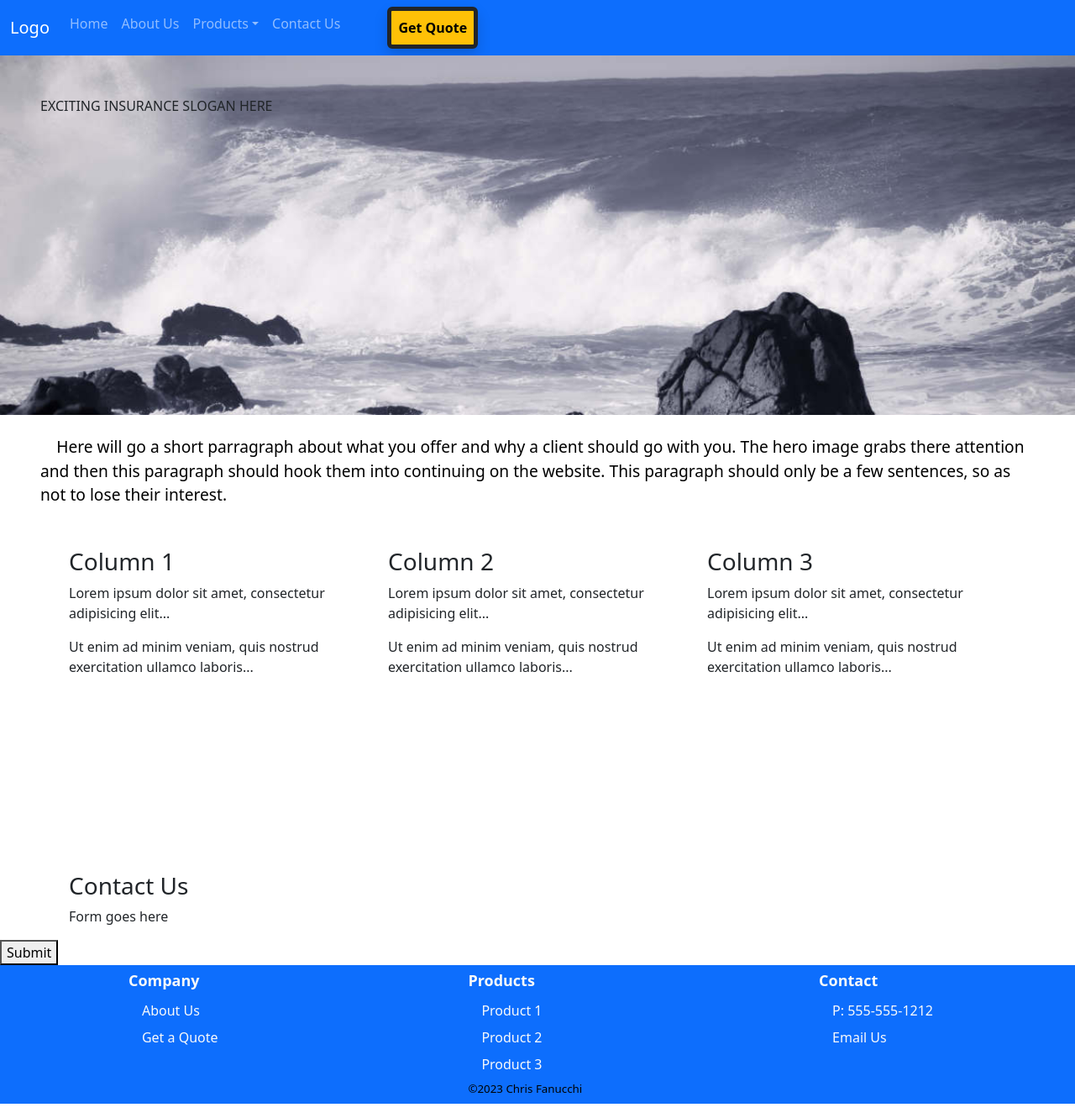
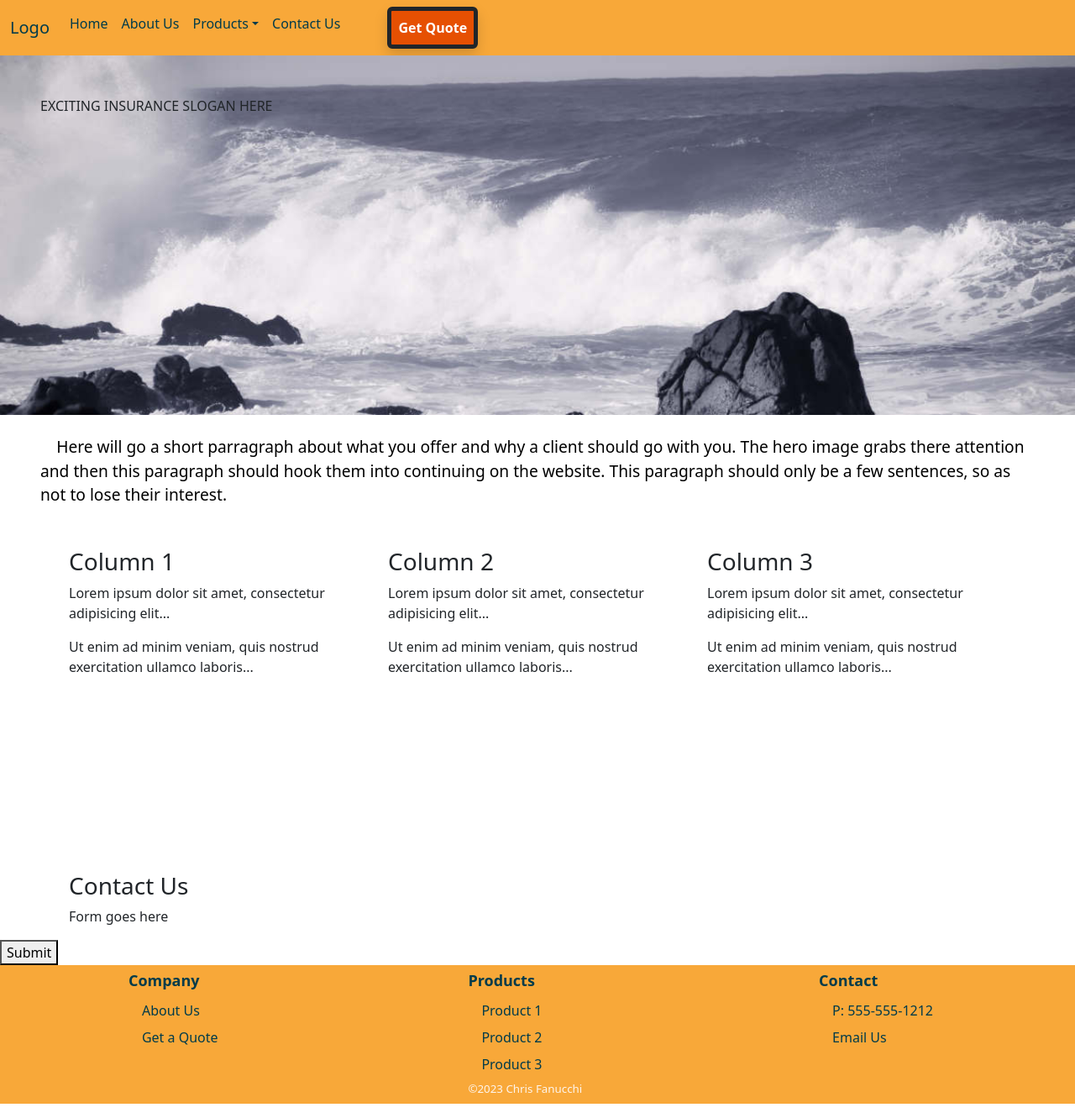
Before and after one commit to Vigilos/InsuranceServices, a Django app: page / in a window 1280 px wide. Shown: the whole page at 84% size. Run offline with Django 4.2, Linux system fonts and the light colour scheme; some libraries are stand-ins or nearby versions.

Commit message:
Adjusted color scheme of header/footer

```diff
--- a/inssvc/app/static/css/style.css
+++ b/inssvc/app/static/css/style.css
@@ -1,6 +1,13 @@
 #get-quote-link {
-  color: black;
+  background-color: #E65002;
+  color: #ffffff;
   font-weight: bold;
+}
+.bg-color {
+  background-color: #f8a839;
+}
+.navbar a {
+  color: #003B4A;
 }
 #main-paragraph {
   font-size: larger;
@@ -22,8 +29,12 @@
 #footer h4 {
   font-size: large;
   font-weight: bold;
+  color: #003B4A;
 }
-#copyright p {
-  color: black;
+#footer a {
+  color: #003B4A;
+}
+.copyright{
+  color: #fef5ed;
   font-size: smaller;
 }
--- a/inssvc/app/templates/base.html
+++ b/inssvc/app/templates/base.html
@@ -16,7 +16,7 @@
 <main id="page-container">
 
   {% block navbar %}
-  <nav class="navbar navbar-expand-sm navbar-dark bg-primary">
+  <nav class="navbar navbar-expand-sm bg-color">
     <div class="container-fluid">
       <a class="navbar-brand" href="{% url 'home' %}">Logo</a>
       <button class="navbar-toggler" type="button" data-bs-toggle="collapse" data-bs-target="#mynavbar">
@@ -42,7 +42,7 @@
             <a class="nav-link" href="{% url 'home' %}#contact-us">Contact Us</a>
           </li>
           <li class="nav-item">
-            <a class="nav-link shadow rounded bg-warning mx-5 border border-5 border-dark text-center" id="get-quote-link" href="{% url 'home' %}#contact-us">Get Quote</a>
+            <a class="nav-link shadow rounded mx-5 border border-5 border-dark text-center" id="get-quote-link" href="{% url 'home' %}#contact-us">Get Quote</a>
           </li>
         </ul>
       </div>
@@ -54,16 +54,16 @@
   {% block content %}{% endblock content %}
   </div>
 
-  <div class="container-fluid bg-primary text-light" id="footer">
+  <div class="container-fluid bg-color" id="footer">
     <div class="d-flex flex-wrap justify-content-evenly">
       <div class="mx-auto my-2">
         <h4>Company</h4>
         <ul class="nav m-0 flex-column">
           <li class="nav-item">
-            <a class="nav-link text-light py-1 ps-3" href="{% url 'about' %}">About Us</a>
+            <a class="nav-link py-1 ps-3" href="{% url 'about' %}">About Us</a>
           </li>
           <li class="nav-item">
-            <a class="nav-link text-light py-1 ps-3" href="{% url 'home' %}#contact-us">Get a Quote</a>
+            <a class="nav-link py-1 ps-3" href="{% url 'home' %}#contact-us">Get a Quote</a>
           </li>
         </ul>
       </div>
@@ -71,27 +71,27 @@
         <h4>Products</h4>
         <ul class="nav m-0 flex-column">
           <li class="nav-item">
-            <a class="nav-link text-light py-1 ps-3" href="{% url 'product1' %}">Product 1</a>
+            <a class="nav-link py-1 ps-3" href="{% url 'product1' %}">Product 1</a>
           </li>
           <li class="nav-item">
-            <a class="nav-link text-light py-1 ps-3" href="{% url 'product2' %}">Product 2</a>
+            <a class="nav-link py-1 ps-3" href="{% url 'product2' %}">Product 2</a>
           </li>
           <li class="nav-item">
-            <a class="nav-link text-light py-1 ps-3" href="{% url 'product3' %}">Product 3</a>
+            <a class="nav-link py-1 ps-3" href="{% url 'product3' %}">Product 3</a>
           </li>
         </ul>
-        <div class="mt-1" id="copyright">
-          <p>&copy;2023 Chris Fanucchi</p>
+        <div class="mt-1">
+          <p class="copyright">&copy;2023 Chris Fanucchi</p>
         </div>
       </div>
       <div class="mx-auto my-2">
         <h4>Contact</h4>
         <ul class="nav m-0 flex-column">
           <li class="nav-item">
-            <a class="nav-link text-light py-1 ps-3" href="tel:555-555-1212">P: 555-555-1212</a>
+            <a class="nav-link py-1 ps-3" href="tel:555-555-1212">P: 555-555-1212</a>
           </li>
           <li class="nav-item">
-            <a class="nav-link text-light py-1 ps-3" href="{% url 'home' %}#contact-us">Email Us</a>
+            <a class="nav-link py-1 ps-3" href="{% url 'home' %}#contact-us">Email Us</a>
           </li>
         </ul>
       </div>
```
Also changed, not shown: requirements.txt (added, +8 -0 lines).
